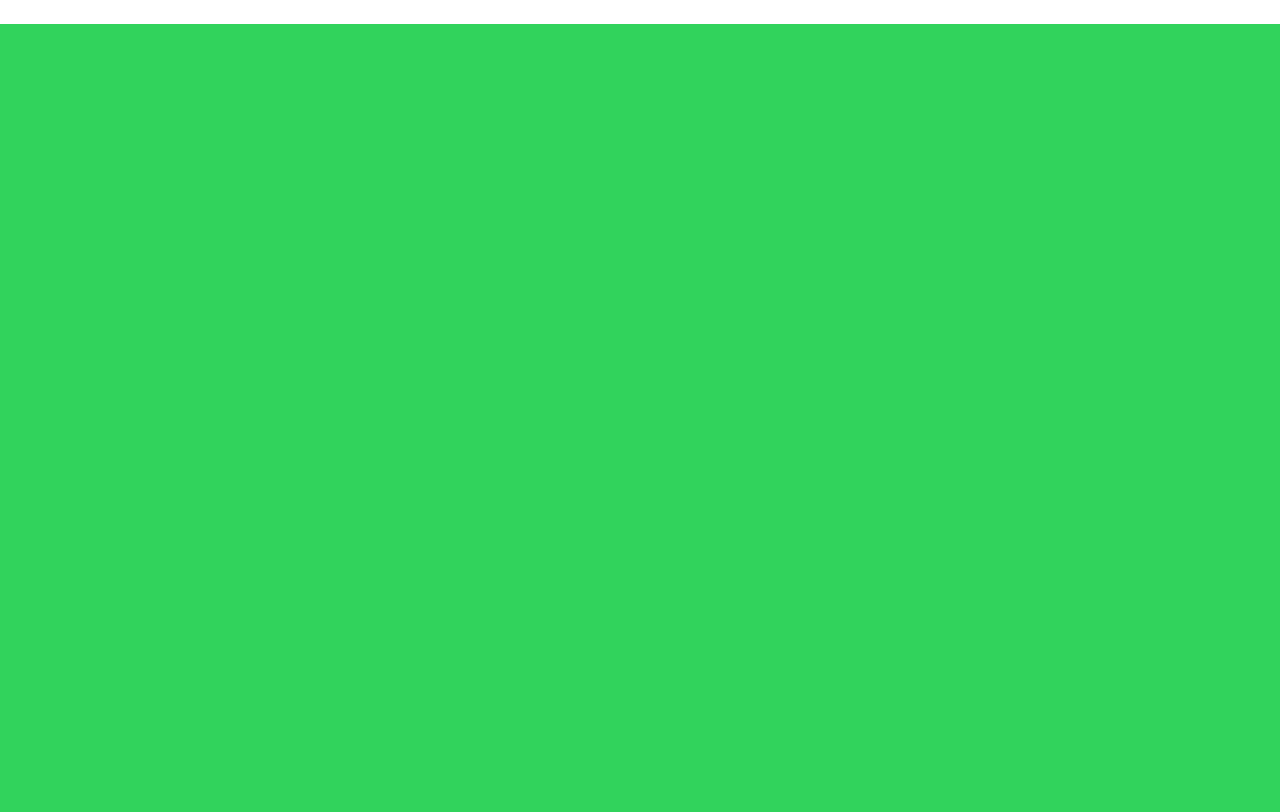
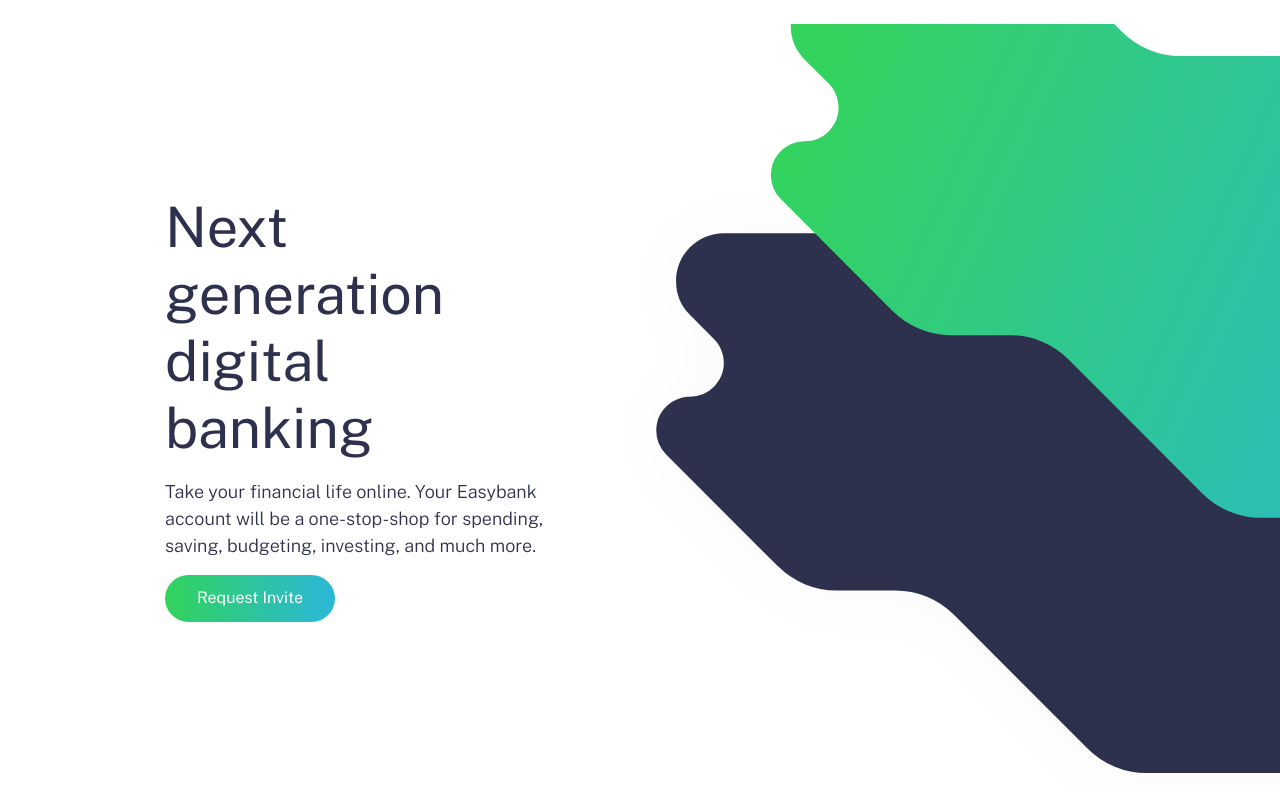
Before and after one commit to Gamygams1234/easybank-landing-page, a plain HTML site: page index.html in a window 1280 px wide. Shown: the part 88-900 px from the top of the page. Drawn offline with nearby package versions, Linux system fonts and the light colour scheme.

Commit message:
Getting the mobile intro

```diff
--- a/index.html
+++ b/index.html
@@ -61,15 +61,24 @@
 
   </div>
 
-  <section class="section-1"></section>
+  <section class="section-1 mb-5">
+
+    <div class="left-side padding-container">
+      <h1 class="fw-400 mb-3">Next generation digital banking</h1>
+      <p class="fw-300 mb-3"> Take your financial life online. Your Easybank account will be a one-stop-shop
+        for spending, saving, budgeting, investing, and much more.</p>
+      <button type="button" class="btn btn-primary fw-400">Request Invite</button>
+    </div>
+    <div class="right-side">
+      <img src="./images/image-mockups.png" alt="">
+
+    </div>
+  </section>
 
   <!-- Home
-  About
-  Contact
-  Blog
-  Careers
 
-  Request Invite
+
+
 D
 
   Next generation digital banking
--- a/scss/styles.scss
+++ b/scss/styles.scss
@@ -44,12 +44,16 @@
 }
 
 header {
+    position: relative;
     padding-top: 33px;
     padding-bottom: 33px;
     display: flex;
     justify-content: space-between;
     align-items: center;
     color: $darkBlue;
+    z-index: 100;
+    background-color: white;
+    opacity: 1;
     .mobile {
         display: block;
     }
@@ -103,9 +107,40 @@
     }
 }
 .section-1 {
-    background-color: $limeGreen;
-    padding-top: 20px;
-    height: 900px;
+    z-index: 50;
+    display: grid;
+    .left-side {
+        color: $darkBlue;
+
+        display: flex;
+        flex-direction: column;
+        justify-content: center;
+        align-items: center;
+        text-align: center;
+        grid-row: 2/3;
+        padding-top: 25px;
+        padding-bottom: 25px;
+        h1 {
+            font-size: 2.5em;
+        }
+        p {
+            line-height: 1.5;
+        }
+    }
+    .right-side {
+        position: relative;
+        grid-row: 1/2;
+        background-image: url(../images/bg-intro-mobile.svg);
+        background-repeat: no-repeat;
+        background-position: top right;
+        background-size: cover;
+
+        img {
+            margin-top: -135px;
+
+            width: 100%;
+        }
+    }
 }
 @media screen and (min-width: 768px) {
     header {
@@ -148,6 +183,12 @@
                     border-radius: 0.1rem;
                 }
             }
+            li:last-child {
+                margin-right: 0px;
+            }
+            li:first-child {
+                margin-left: 0px;
+            }
             li:hover {
                 a {
                     text-shadow: 0 0 1.1px $darkBlue, 0 0 1.1px $darkBlue;
@@ -161,6 +202,37 @@
     #mobile-links {
         display: none !important;
     }
+    .section-1 {
+        grid-template-columns: 45% 55%;
+        .left-side {
+            padding-top: 170px;
+            padding-bottom: 170px;
+            grid-column: 1/2;
+            grid-row: 1/2;
+            padding-right: 25px;
+            align-items: flex-start;
+            justify-content: center;
+            text-align: left;
+            h1 {
+                font-size: 3.1em;
+            }
+        }
+        .right-side {
+            position: relative;
+            grid-column: 2/3;
+            grid-row: 1/2;
+            background-image: url(../images/bg-intro-desktop.svg);
+            background-position: center left 20px;
+            background-size: 150%;
+
+            img {
+                display: none;
+                position: absolute;
+                right: 210px;
+                margin-right: -210px;
+            }
+        }
+    }
 }
 
 @media screen and (min-width: 992px) {
```
Also changed, not shown: css/styles.css.
